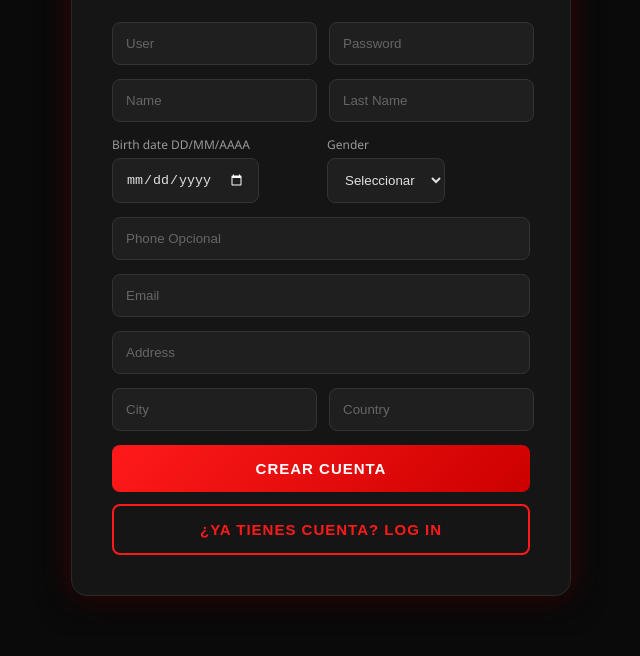
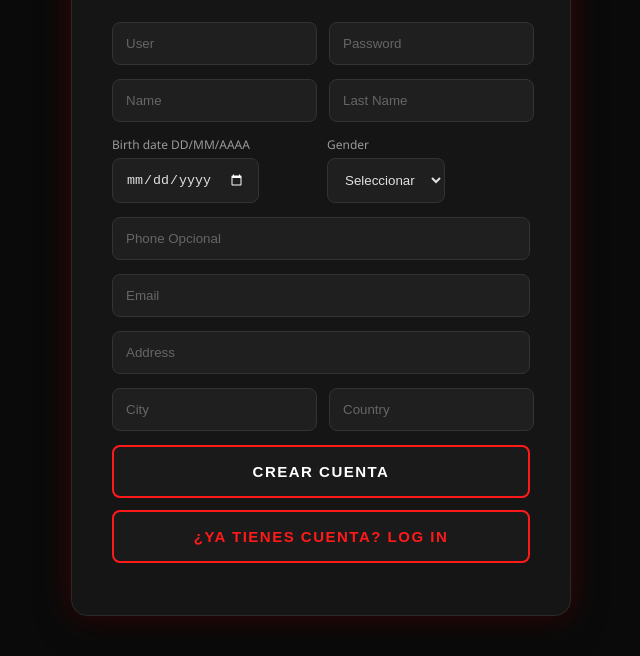
Before and after one commit to discoverdesing-png/NewUsersLogs, a website: page public/registro.html in a window 1280 px wide. Shown: the part 234-890 px from the top of the page, without its empty margins (319-959 px from the left). Drawn offline with Linux system fonts and the light colour scheme.

Commit message:
Update registro.html

```diff
--- a/public/registro.html
+++ b/public/registro.html
@@ -39,10 +39,11 @@
             transition: all 0.3s ease;
             overflow: hidden;
             background-color: #1a1a1a;
+            position: relative;
         }
     .logo-upload:hover {
             border-color: #ff4d4d;
-            box-shadow: 0 0 20px rgba(255, 26, 0.6);
+            box-shadow: 0 0 20px rgba(255, 26, 26, 0.6);
             transform: scale(1.05);
         }
     .logo-upload.has-image {
@@ -75,7 +76,6 @@
             margin-bottom: 14px;
             border: 1px solid #333;
             border-radius: 8px;
-            box-sizing: border-box;
             background: #1f1f1f;
             color: #e0e0e0;
             transition: all 0.2s;
@@ -86,49 +86,63 @@
             box-shadow: 0 0 12px rgba(255, 26, 26, 0.4);
             background: #252525;
      }
-        /* BOTONES CON ANIMACIÓN Y GLOW */
-   .btn-submit {
+
+        /* BOTONES CON LUZ QUE RECORRE EL MARCO */
+    .btn {
             width: 100%;
-            padding: 15px;
-            background: linear-gradient(135deg, #ff1a1a, #cc0000);
-            color: white;
-            border: none;
-            border-radius: 8px;
-            font-weight: bold;
-            font-size: 15px;
-            cursor: pointer;
-            transition: all 0.3s ease;
-            margin-bottom: 12px;
-            text-transform: uppercase;
-            letter-spacing: 1px;
-        }
-   .btn-submit:hover {
-            background: linear-gradient(135deg, #ff4d4d, #ff1a1a);
-            box-shadow: 0 0 25px rgba(255, 26, 26, 0.7);
-            transform: translateY(-2px);
-     }
-   .btn-submit:active { transform: translateY(0px); }
-
-   .btn-login {
-            width: 100%;
-            padding: 15px;
-            background: transparent;
-            color: #ff1a1a;
-            border: 2px solid #ff1a1a;
+            padding: 16px 30px;
             border-radius: 8px;
             font-weight: bold;
             font-size: 15px;
             cursor: pointer;
             transition: all 0.3s ease;
             text-transform: uppercase;
-            letter-spacing: 1px;
+            letter-spacing: 1.5px;
+            position: relative;
+            overflow: hidden;
+            background: #1a1a1a;
+            margin-bottom: 12px;
+        }
+
+        /* EFECTO DE LUZ RECORRIENDO EL MARCO */
+    .btn::before {
+            content: '';
+            position: absolute;
+            top: -2px;
+            left: -2px;
+            right: -2px;
+            bottom: -2px;
+            background: linear-gradient(90deg, transparent, #ff1a1a, transparent);
+            border-radius: 8px;
+            opacity: 0;
+            transition: opacity 0.3s;
+            animation: borderRun 2s linear infinite;
+            z-index: -1;
+        }
+    .btn:hover::before { opacity: 1; }
+
+        @keyframes borderRun {
+            0% { transform: translateX(-100%); }
+            100% { transform: translateX(100%); }
+        }
+
+    .btn-submit {
+            color: white;
+            border: 2px solid #ff1a1a;
+        }
+    .btn-submit:hover {
+            background: rgba(255, 26, 26, 0.2);
+            transform: translateY(-2px);
+        }
+
+    .btn-login {
+            color: #ff1a1a;
+            border: 2px solid #ff1a1a;
         }
     .btn-login:hover {
             background: rgba(255, 26, 26, 0.15);
-            box-shadow: 0 0 25px rgba(255, 26, 26, 0.5);
             transform: translateY(-2px);
         }
-   .btn-login:active { transform: translateY(0px); }
 
         label { font-size: 12px; color: #999; display: block; margin-bottom: 5px; font-weight: 500; }
         input::placeholder { color: #666; }
@@ -178,11 +192,10 @@
                 <input type="text" name="city" placeholder="City" required>
                 <input type="text" name="country" placeholder="Country" required>
             </div>
-            <button type="submit" class="btn-submit">Crear Cuenta</button>
+            <button type="submit" class="btn btn-submit">Crear Cuenta</button>
         </form>
 
-        <!-- BOTÓN PARA REGRESAR A LOGIN -->
-        <button type="button" class="btn-login" onclick="window.location.href='/index.html'">
+        <button type="button" class="btn btn-login" onclick="window.location.href='/index.html'">
             ¿Ya tienes cuenta? Log In
         </button>
     </div>
@@ -199,7 +212,7 @@
                 reader.onload = function(event) {
                     logoUpload.style.backgroundImage = `url('${event.target.result}')`;
                     logoUpload.classList.add('has-image');
-                    logoContent.style.display = 'none'; // ESTA LÍNEA MATA EL TEXTO SÍ O SÍ
+                    logoContent.style.display = 'none'; // MATA EL TEXTO A LA FUERZA
                 }
                 reader.readAsDataURL(file);
             }
```
Lines whose indentation alone changed are shown as unchanged.
